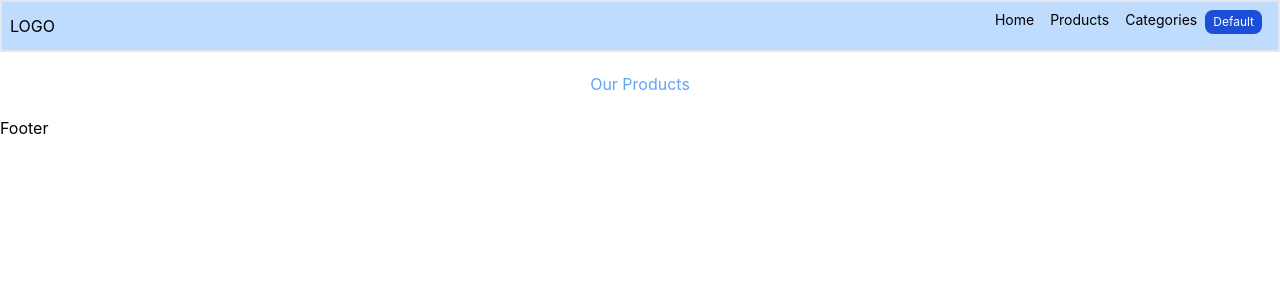
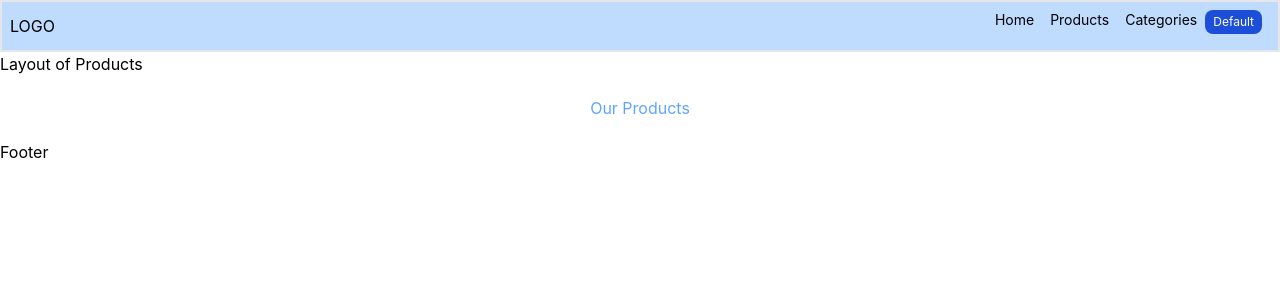
Before and after one commit to klay964/Masarat-React-Structure, a React (Create React App) app: page /products in a window 1280 px wide. Shown: the top 300 px of the page. Built offline with nearby package versions, Linux system fonts and the light colour scheme; no server answers.

Commit message:
add nested routes to products

```diff
--- a/src/App.js
+++ b/src/App.js
@@ -5,6 +5,7 @@ import Products from './pages/Products';
 import Categories from './pages/Categories';
 import ProductDetails from './pages/ProductDetalis';
 import ProductsTemplate from './pages/ProductsTemplates';
+import ProductsLayout from './layout/ProductsLayout';
 
 function App() {
   return (
@@ -12,9 +13,12 @@ function App() {
       <Layout>
         <Routes>
           <Route index element={<Home />} />
-          <Route path='/products' element={<Products />} />
-          <Route path='/products/:id' element={<ProductDetails />} />
-          <Route path='/products/template' element={<ProductsTemplate />} />
+          <Route path='/products' element={<ProductsLayout />}>
+            <Route index element={<Products />} />
+            <Route path=':id' element={<ProductDetails />} />
+            <Route path='template' element={<ProductsTemplate />} />
+          </Route>
+
           <Route path='/categories' element={<Categories />} />
         </Routes>
       </Layout>
--- /dev/null
+++ b/src/layout/ProductsLayout.jsx
@@ -0,0 +1,9 @@
+import { Outlet } from 'react-router-dom';
+export default function ProductsLayout() {
+  return (
+    <>
+      <h1>Layout of Products</h1>
+      <Outlet context={{ name: 'ahmed' }} />
+    </>
+  );
+}
--- a/src/pages/Products.jsx
+++ b/src/pages/Products.jsx
@@ -1,6 +1,7 @@
 import { useState, useEffect } from 'react';
 import axios from 'axios';
 import ProductsList from '../components/products/ProductsList';
+import { useOutletContext } from 'react-router-dom';
 
 export default function Products() {
   const [products, setProducts] = useState([]);
```
